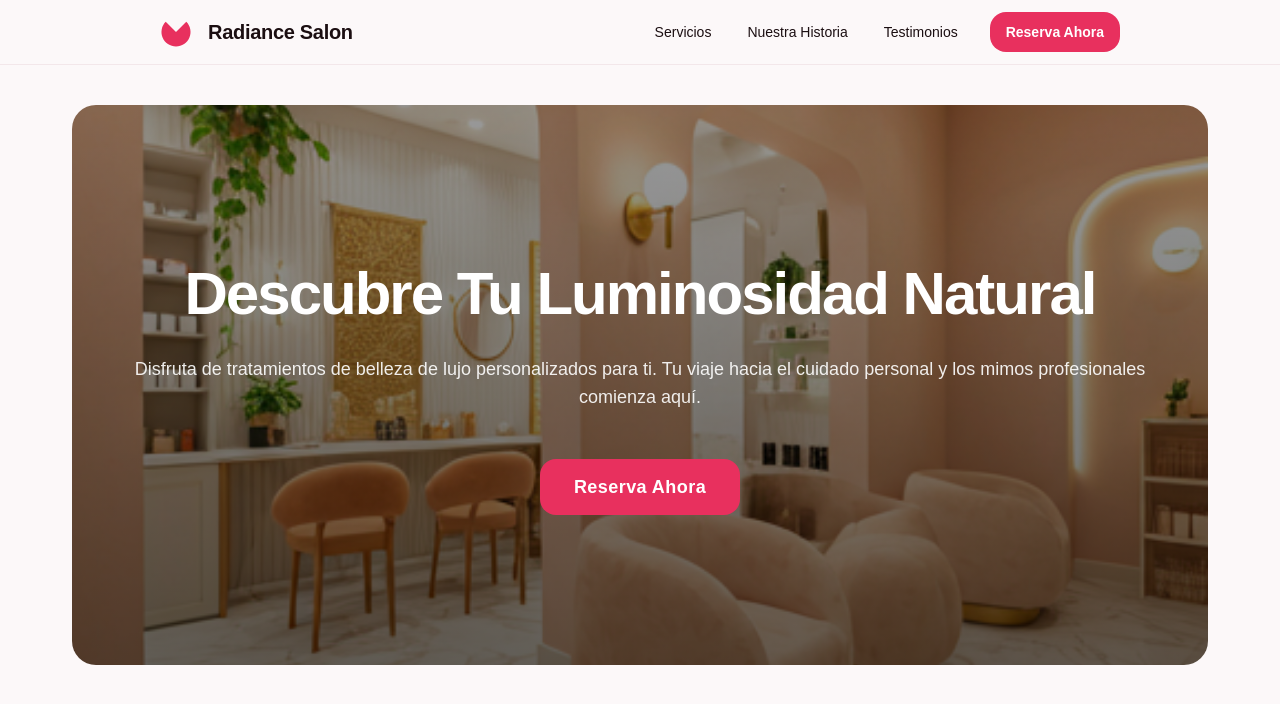
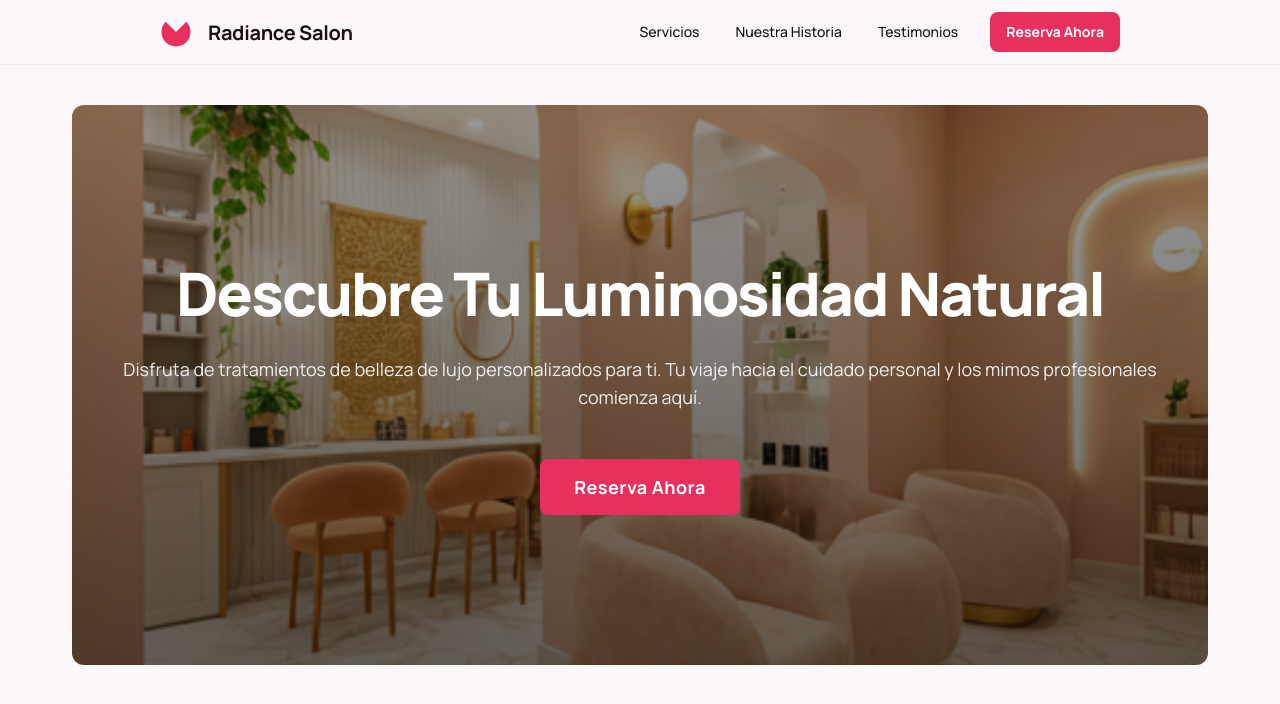
Before and after one commit to SergioPower/radiance-salon, a React (Vite) app: page / in a window 1280 px wide. Shown: the top 704 px of the page. Built offline with nearby package versions, Linux system fonts and the light colour scheme.

Commit message:
fix: correct font name and adjust border radius values in CSS

```diff
--- a/src/components/ui/Button.jsx
+++ b/src/components/ui/Button.jsx
@@ -3,10 +3,12 @@ import { Link } from "react-router-dom"
 export default function Button({ link, children }) {
 	return (
 
-		<Link to={link} className="flex min-w-50 cursor-pointer items-center justify-center rounded-lg h-14 px-8 bg-primary text-white text-lg font-bold tracking-wide hover:bg-primary/90 transition-all">
-			<span>
-				{children}
-			</span>
+		<Link to={link} >
+			<button className="flex min-w-50 cursor-pointer items-center justify-center rounded-lg h-14 px-8 bg-primary text-white text-lg font-bold tracking-wide hover:bg-primary/90 transition-all">
+				<span>
+					{children}
+				</span>
+			</button>
 		</Link>
 	)
 }
--- a/src/index.css
+++ b/src/index.css
@@ -6,11 +6,11 @@
 	--color-background-dark: #211115;
 	--color-soft-beige: #f9f5f2;
 
-	--font-display: "Monrope", sans-serif;
+	--font-display: "Manrope", sans-serif;
 
-	--radius-default: 0.5rem;
-	--radius-lg: 1rem;
-	--radius-xl: 1.5rem;
+	--radius-default: 0.25rem;
+	--radius-lg: 0.5rem;
+	--radius-xl: 0.75rem;
 	--radius-full: 9999px;
 }
 
```
